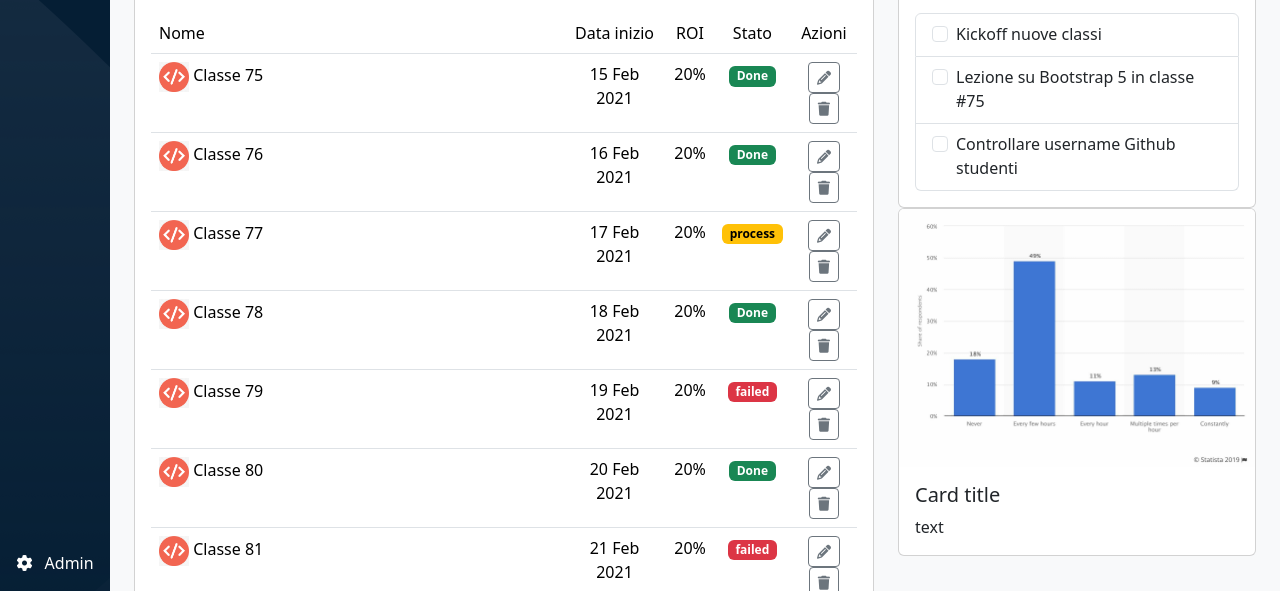
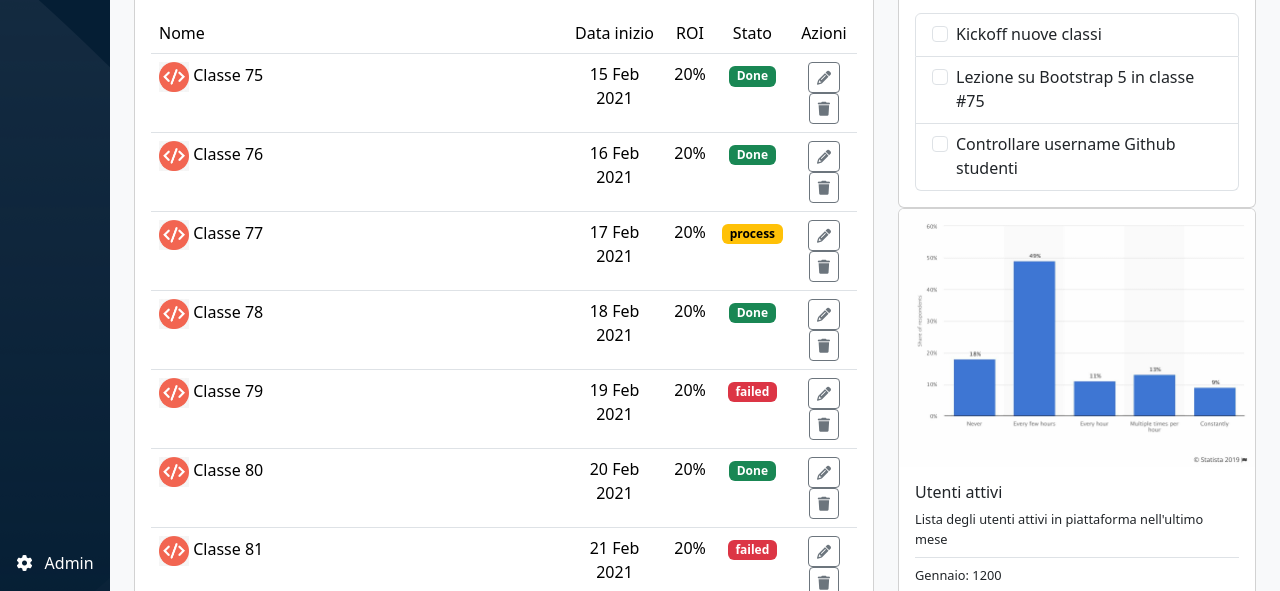
Before and after one commit to itschiaras/html-css-bootstrap-dashboard, a plain HTML site: page index.html in a window 1280 px wide. Shown: the part 209-800 px from the top of the page. Drawn offline with nearby package versions, Linux system fonts and the light colour scheme.

Commit message:
card stats complete

```diff
--- a/css/style.css
+++ b/css/style.css
@@ -90,7 +90,24 @@ table img {
     border-radius: 3rem;
 }
 
+.my-card {
+    border-bottom: 1px solid #dee2e6;
+    padding: .5rem 0;
 
+}
+
+.my-card:first-child {
+    border-top: 1px solid #dee2e6 ;
+}
+
+.my-card a {
+    text-decoration: underline;
+
+}
+
+.small-fs {
+    font-size: .8rem;
+}
 
 @media screen and (max-width: 992px) {
     #sidebar {
--- a/index.html
+++ b/index.html
@@ -394,31 +394,6 @@
                                                     </div>
                                                 </li>
                                             </ul>
-                                            <!-- <div class="input-group border-bottom-0">
-                                                <div class="input-group-text bg-body border-bottom-0">
-                                                    <input class="mt-0 " type="checkbox" value=""
-                                                        aria-label="CheckboxInput">
-                                                        <label for="CheckboxInput">Kickoff nuove classi</label>
-                                                </div>
-                                                <input type="text" class="form-control border-start-0 border-bottom-0"
-                                                    aria-label="Text input with checkbox">
-                                            </div>
-                                            <div class="input-group border-bottom-0">
-                                                <div class="input-group-text bg-body border-bottom-0">
-                                                    <input class="mt-0 " type="checkbox" value=""
-                                                        aria-label="Checkbox for following text input">
-                                                </div>
-                                                <input type="text" class="form-control border-start-0 border-bottom-0"
-                                                    aria-label="Text input with checkbox">
-                                            </div>
-                                            <div class="input-group ">
-                                                <div class="input-group-text bg-body ">
-                                                    <input class="mt-0 " type="checkbox" value=""
-                                                        aria-label="Checkbox for following text input">
-                                                </div>
-                                                <input type="text" class="form-control border-start-0"
-                                                    aria-label="Text input with checkbox">
-                                            </div> -->
 
 
 
@@ -430,9 +405,17 @@
                                     <div class="card">
                                         <img src="./img/stats.jpeg" class="card-img-top" alt="...">
                                         <div class="card-body">
-                                            <h5 class="card-title">Card title</h5>
-                                            <p class="card-text"> text
+                                            <h6 class="card-title">Utenti attivi</h6>
+                                            <p class="card-text mb-2 small-fs"> Lista degli utenti attivi in piattaforma nell'ultimo mese
                                             </p>
+                                            <ul class="list-goup p-0 small-fs">
+                                                <li class="list-group-item my-card"> Gennaio: 1200</li>
+                                                <li class="list-group-item my-card"> Febbraio: 800</li>
+                                                <li class="list-group-item my-card"> Marzo: 1500</li>
+                                                <li class="list-group-item my-card">
+                                                    <a class="link-primary" href="#">Visualizza report approfondito</a>
+                                                </li>
+                                            </ul>
 
                                         </div>
                                     </div>
```
